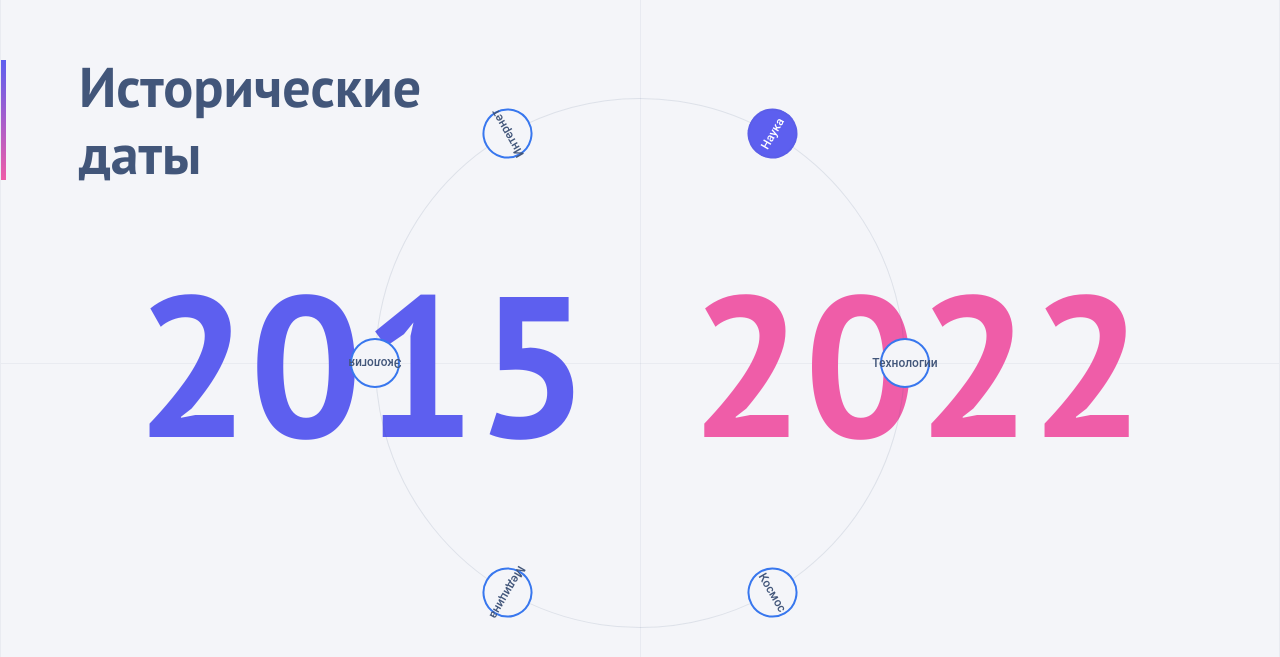
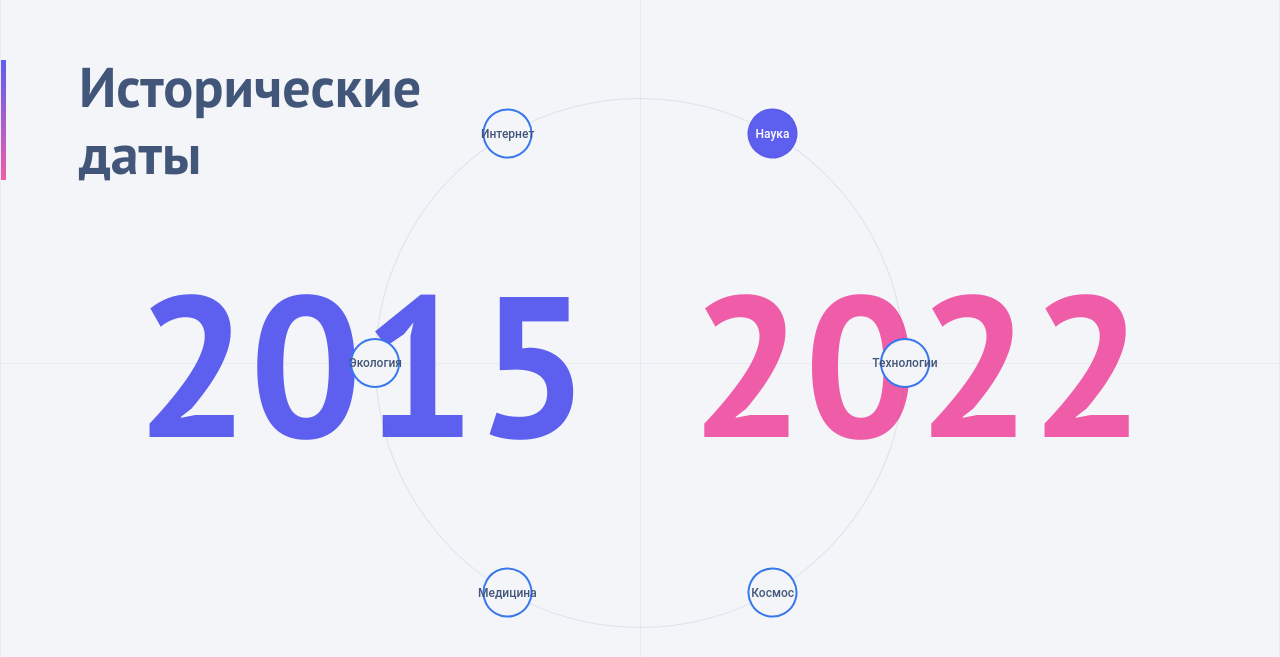
Before and after one commit to alexdfrontend/only-test, a React (Create React App) app: page / in a window 1280 px wide. Shown: the part 117-774 px from the top of the page. Built offline with nearby package versions, Linux system fonts and the light colour scheme.

Commit message:
Fix circle content alignment

```diff
--- a/src/components/Dates/Dates.tsx
+++ b/src/components/Dates/Dates.tsx
@@ -1,24 +1,36 @@
-import React, { useState, useRef, useEffect } from "react";
-import styles from "./Dates.module.scss";
-import { TimePoint } from "./types";
-import { timePoints } from "./data";
-import gsap from "gsap";
+// src/components/Dates/Dates.tsx
+import React, { useState, useRef, useEffect } from 'react';
+import { gsap } from 'gsap';
+import styles from './Dates.module.scss';
+import { TimePoint } from './types';
+import { timePoints } from './data';
+
+console.log('styles:', styles); // Дебаг стилей
+console.log('timePoints:', timePoints); // Дебаг данных
 
 const TARGET_ANGLE = -60;
-const POINT_ANGLE_STEP = 60;
+const POINT_ANGLE_STEP = 360 / timePoints.length; // 60° для 6 точек
 const CIRCLE_DIAMETER = 530;
 
 const Dates: React.FC = () => {
   const [activeIndex, setActiveIndex] = useState(0);
   const circleRef = useRef<HTMLDivElement>(null);
   const pointRefs = useRef<HTMLDivElement[]>([]);
-
-    // Initial rotation of the circle
-    const rotationRef = useRef(0);
+  const textRefs = useRef<HTMLSpanElement[]>([]); // Для текста в точках
+  const rotationRef = useRef(TARGET_ANGLE);
 
   useEffect(() => {
+
+    // Начальная установка вертикального текста
+    pointRefs.current.forEach((_, index) => {
+      const pointAngle = index * POINT_ANGLE_STEP;
+      gsap.set(textRefs.current[index], {
+        rotate: -pointAngle - rotationRef.current,
+      });
+    });
+
+    // Установить начальное вращение круга
     gsap.to(circleRef.current, { rotation: TARGET_ANGLE, duration: 0 });
-        rotationRef.current = TARGET_ANGLE;
   }, []);
 
   const rotateCircle = (index: number) => {
@@ -26,32 +38,28 @@ const Dates: React.FC = () => {
 
     const currentPointAngle = index * POINT_ANGLE_STEP;
     const targetRotation = TARGET_ANGLE - currentPointAngle;
+    const delta = gsap.utils.wrap(-180, 180, targetRotation - rotationRef.current);
 
-        // Calculate the shortest path using wrap()
-        const delta = gsap.utils.wrap(
-            -180,
-            180,
-            targetRotation - rotationRef.current
-        );
+    console.log(`Rotating to index ${index}, delta: ${delta}`); // Дебаг
 
-        // Animate the rotation relatively
     gsap.to(circleRef.current, {
       rotation: `+=${delta}`,
       duration: 1,
-            ease: "power2.inOut",
+      ease: 'power2.inOut',
       onUpdate: () => {
-                rotationRef.current = gsap.getProperty(
-                    circleRef.current,
-                    "rotation"
-                ) as number;
+        rotationRef.current = gsap.getProperty(circleRef.current, 'rotation') as number;
+        // Обновляем вращение текста для вертикальности
+        pointRefs.current.forEach((_, i) => {
+          const pointAngle = i * POINT_ANGLE_STEP;
+          gsap.to(textRefs.current[i], {
+            rotate: -pointAngle - rotationRef.current,
+            duration: 0,
+          });
+        });
       },
-
       onComplete: () => {
         gsap.to(pointRefs.current, { scale: 1, duration: 0.3 });
-                gsap.to(pointRefs.current[index], {
-                    scale: 1.2,
-                    duration: 0.3,
-                });
+        gsap.to(pointRefs.current[index], { scale: 1.2, duration: 0.3 });
       },
     });
   };
@@ -61,6 +69,10 @@ const Dates: React.FC = () => {
     rotateCircle(index);
   };
 
+  if (!timePoints.length) {
+    return <div>Нет доступных точек времени</div>;
+  }
+
   return (
     <section className={styles.wrapper}>
       <div className={styles.container}>
@@ -69,13 +81,9 @@ const Dates: React.FC = () => {
         <div className={styles.verticalDivider}></div>
         <h2 className={styles.heading}>Исторические даты</h2>
         <div className={styles.years}>
-                    <span className={styles.startYear}>
-                        {timePoints[activeIndex].startYear}
-                    </span>
-                    &nbsp;&nbsp;
-                    <span className={styles.endYear}>
-                        {timePoints[activeIndex].endYear}
-                    </span>
+          <span className={styles.startYear}>{timePoints[activeIndex].startYear}</span>
+          <span>&nbsp;&nbsp;</span>
+          <span className={styles.endYear}>{timePoints[activeIndex].endYear}</span>
         </div>
         <div className={styles.circle} ref={circleRef}>
           {timePoints.map((point: TimePoint, index: number) => (
@@ -84,20 +92,21 @@ const Dates: React.FC = () => {
               ref={(el) => {
                 if (el) pointRefs.current[index] = el;
               }}
-                            className={`${styles.point} ${
-                                activeIndex === index ? styles.active : ""
-                            }`}
+              className={`${styles.point} ${activeIndex === index ? styles.active : ''}`}
               style={{
-                                transform: `rotate(${
-                                    index * POINT_ANGLE_STEP
-                                }deg) translate(${
-                                    CIRCLE_DIAMETER / 2
-                                }px) rotate(${-rotationRef.current}deg)`,
+                transform: `rotate(${index * POINT_ANGLE_STEP}deg) translate(${CIRCLE_DIAMETER / 2}px)`,
               }}
               onClick={() => handlePointClick(index)}
               aria-label={`Выбрать ${point.subject} (${point.startYear}–${point.endYear})`}
             >
+              <span
+                ref={(el) => {
+                  if (el) textRefs.current[index] = el;
+                }}
+                className={styles.pointText}
+              >
                 {point.subject}
+              </span>
             </div>
           ))}
         </div>
```
Lines whose indentation alone changed are shown as unchanged.
